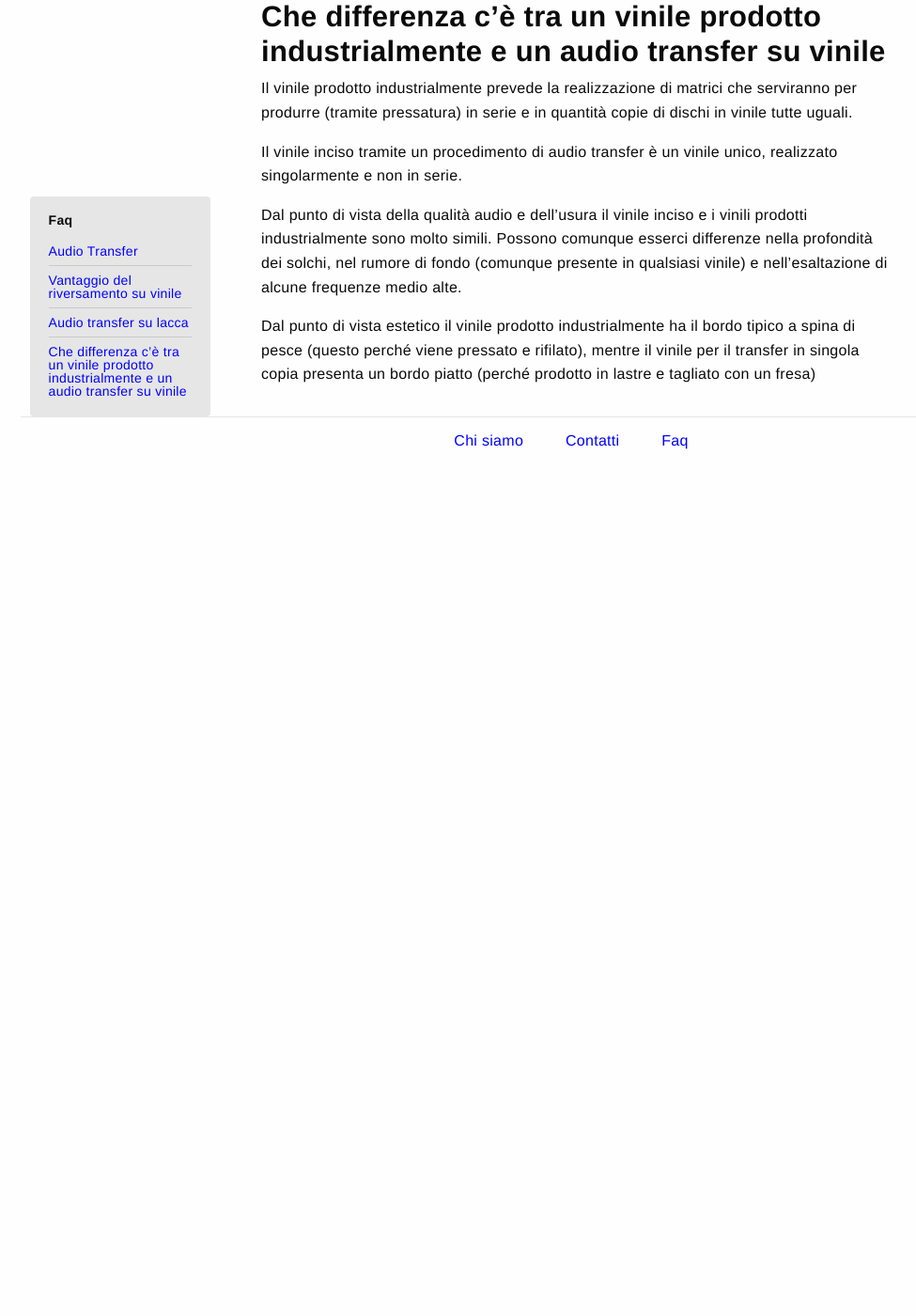
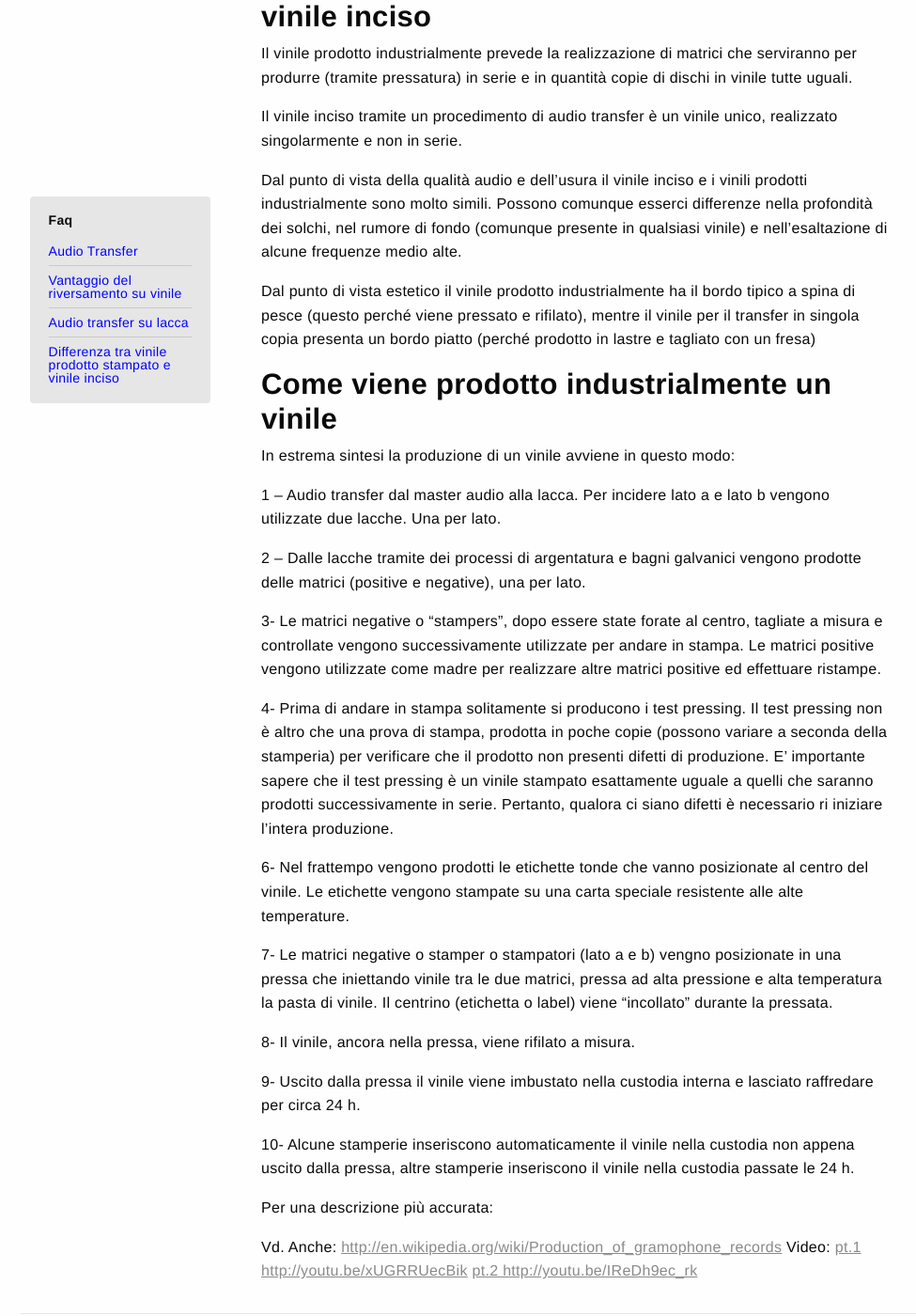
Before and after one commit to Vinilificio/Vinilificio.github.io, a Jekyll site: the page built from _pages/faq.md, in a window 1280 px wide and 1400 px high, scrolled down 917 px. Shown: the whole window at 94% size, without its empty margins (28-1003 px from the left). Built offline with Jekyll 4.4.1, drawn with Linux system fonts in a browser that asks for light colours; before the commit the page ends 1415 px from its top, so only the background shows below that; some of the changed text lies outside the part shown.

Commit message:
Update faq.md

```diff
--- a/_pages/faq.md
+++ b/_pages/faq.md
@@ -8,10 +8,9 @@ menu:
 - titolo: Vantaggio del riversamento su vinile
   id: vantaggio-del-riversamento-su-vinile
 - titolo: Audio transfer su lacca
-  id: audio-transfer-(o-riversamento-su vinile)-su-lacca-o-acetato
-- titolo: Che differenza c’è tra un vinile prodotto industrialmente e un audio transfer su vinile
-  id: che-differenza-c'è-tra-un-vinile-prodotto-industrialmente-e-un-audio-transfer-su-vinile
-
+  id: audio-transfer-su-lacca-o-acetato
+- titolo: Differenza tra vinile prodotto stampato e vinile inciso
+  id: differenza-tra-vinile-prodotto-stampato-e-vinile-inciso
 published: true
 ---
 
@@ -23,10 +22,10 @@ Si tratta di un trasferimento di un master audio da un supporto (solitamente dig
 ### Vantaggio del riversamento su vinile
 E’ un vinile unico, realizzato “manualmente” trasferendo l’audio 1X. Qualità ed usura sono praticamente identici ad un vinile prodotto industrialmente. Il riversamento audio su vinile è particolarmente adatto per chi necessita di un vinile unico o in piccole tirature.
 
-### Audio transfer (o riversamento su vinile) su lacca o acetato
+### Audio transfer su lacca o acetato
 Si tratta di un trasferimento di un master audio da un supporto (solitamente digitale, ma non necessariamente) ad una lacca o acetato. Il procedimento prevede l’incisione di un disco solitamente di diametro 14” composto da un disco di metallo, ricoperto da una speciale lacca/vernice che poi verrà incisa da una puntina di zafiro. Questo speciale disco inciso (da non confondersi con il disco di vinile) è il primo procedimento della produzione di un vinile in scala industriale. La qualità dell’audio di questo disco è molto alta, ma subisce un forte deterioramento ad ogni ascolto.
 
-### Che differenza c'è tra un vinile prodotto industrialmente e un audio transfer su vinile
+### Differenza tra vinile prodotto stampato e vinile inciso
 Il vinile prodotto industrialmente prevede la realizzazione di matrici che serviranno per produrre (tramite pressatura) in serie e in quantità copie di dischi in vinile tutte uguali.
 
 Il vinile inciso tramite un procedimento di audio transfer è un vinile unico, realizzato singolarmente e non in serie.
@@ -34,3 +33,30 @@ Il vinile inciso tramite un procedimento di audio transfer è un vinile unico, r
 Dal punto di vista della qualità audio e dell’usura il vinile inciso e i vinili prodotti industrialmente sono molto simili. Possono comunque esserci differenze nella profondità dei solchi, nel rumore di fondo (comunque presente in qualsiasi vinile) e nell’esaltazione di alcune frequenze medio alte.
 
 Dal punto di vista  estetico il vinile prodotto industrialmente ha il bordo tipico a spina di pesce (questo perché viene pressato e rifilato), mentre il vinile per il transfer in singola copia presenta un bordo piatto (perché prodotto in lastre e tagliato con un fresa)
+
+### Come viene prodotto industrialmente un vinile
+In estrema sintesi la produzione di un vinile avviene in questo modo:
+
+1 – Audio transfer dal master audio alla lacca. Per incidere lato a e lato b vengono utilizzate due lacche. Una per lato.
+
+2 – Dalle lacche tramite dei processi di argentatura e bagni galvanici vengono prodotte delle matrici (positive e negative), una per lato.
+
+3- Le matrici negative o “stampers”, dopo essere state forate al centro, tagliate a misura e controllate vengono successivamente utilizzate per andare in stampa. Le matrici positive vengono utilizzate come madre per realizzare altre matrici positive ed effettuare ristampe.
+
+4- Prima di andare in stampa solitamente si producono i test pressing. Il test pressing non è altro che una prova di stampa, prodotta in poche copie (possono variare a seconda della stamperia) per verificare che il prodotto non presenti difetti di produzione. E’ importante sapere che il test pressing è un vinile stampato esattamente uguale a quelli che saranno prodotti successivamente in serie. Pertanto, qualora ci siano difetti è necessario ri iniziare l’intera produzione.
+
+6- Nel frattempo vengono prodotti le etichette tonde che vanno posizionate al centro del vinile. Le etichette vengono stampate su una carta speciale resistente alle alte temperature.
+
+7- Le matrici negative o stamper o stampatori (lato a e b) vengno posizionate in una pressa che iniettando vinile tra le due matrici, pressa ad alta pressione e alta temperatura la pasta di vinile. Il centrino (etichetta o label) viene “incollato” durante la pressata.
+
+8- Il vinile, ancora nella pressa, viene rifilato a misura.
+
+9- Uscito dalla pressa il vinile viene imbustato nella custodia interna e lasciato raffredare per circa 24 h.
+
+10- Alcune stamperie inseriscono automaticamente il vinile nella custodia non appena uscito dalla pressa, altre stamperie inseriscono il vinile nella custodia passate le 24 h.
+
+Per una descrizione più accurata:
+
+Vd. Anche: <a target="blank" href="http://en.wikipedia.org/wiki/Production_of_gramophone_records">http://en.wikipedia.org/wiki/Production_of_gramophone_records</a>
+Video: <a target="blank" href="http://youtu.be/xUGRRUecBik"> pt.1 http://youtu.be/xUGRRUecBik</a>
+<a target="blank" href="http://youtu.be/IReDh9ec_rk">pt.2 http://youtu.be/IReDh9ec_rk</a>
```
